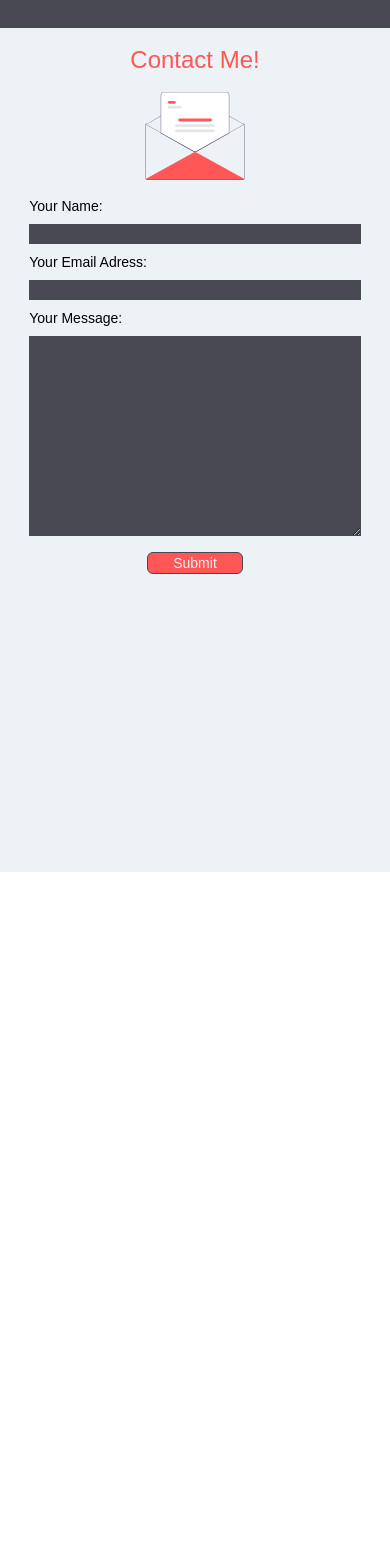
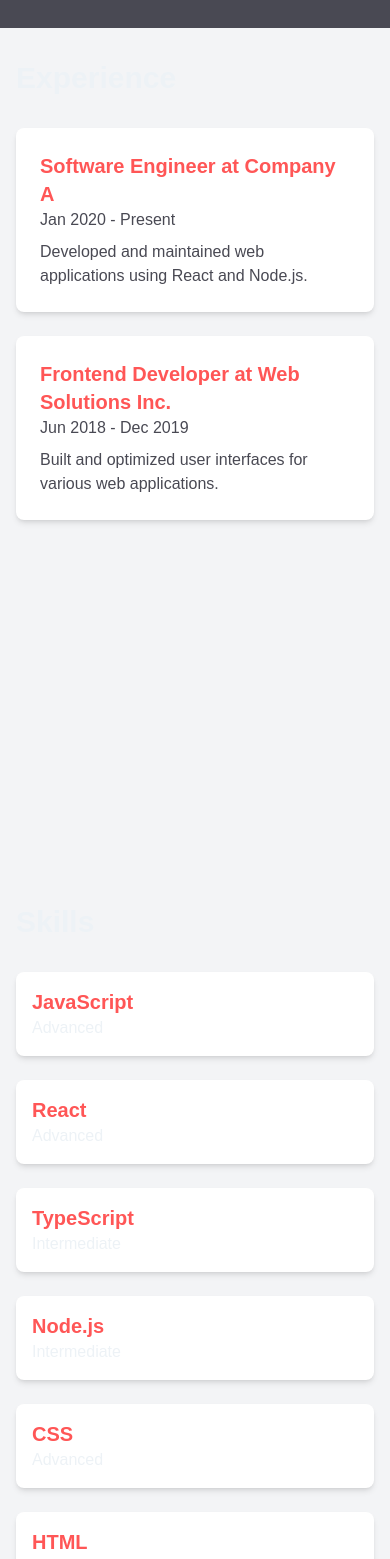
Before and after one commit to NahlBee97/nahalil_porto_next, a Next.js app: page / in a window 390 px wide. Shown: the part 1660-3219 px from the top of the page. Before the commit the page ends 2532 px from the top, so only its background shows below. Built offline with nearby package versions, Linux system fonts and the light colour scheme; a web font is replaced by a local one.

Commit message:
added porto, skill and exp page

```diff
--- a/src/app/page.tsx
+++ b/src/app/page.tsx
@@ -1,6 +1,9 @@
 import NavBar from "@/components/navbar";
 import Home from "@/pages/home";
 import About from "@/pages/about";
+import Portfolio from "@/pages/porto";
+import Experience from "@/pages/exp";
+import Skills from "@/pages/skills";
 import Contact from "@/pages/contact";
 
 
@@ -10,6 +13,9 @@ export default function mainPage() {
       <NavBar/>
       <Home/>
       <About/>
+      <Experience/>
+      <Skills/>
+      <Portfolio/>
       <Contact/>
     </div>
   )
--- a/src/components/navbar/index.tsx
+++ b/src/components/navbar/index.tsx
@@ -1,27 +1,31 @@
 "use client";
 
 import Link from "next/link";
-import { useState } from "react";
+import { useState, useMemo } from "react";
 
 export default function Navbar() {
-    const [isClick, setisClick] = useState<boolean>(false);
+    const [isClicked, setIsClicked] = useState<boolean>(false);
 
     const toggleNavbar = (): void => {
-        setisClick(!isClick);
+        setIsClicked(prevState => !prevState);
     };
 
-    const links = [
+    const closeNavbar = (): void => {
+        setIsClicked(false);
+    };
+
+    const links = useMemo(() => [
         {name:"Home",url:"#home"},
         {name:"About",url:"#about"},
         {name:"Experience",url:"#experience"},
         {name:"Skills",url:"#skills"},
-        {name:"Portofolio",url:"#portofolio"},
+        {name:"Portfolio",url:"#portfolio"},
         {name:"Contact",url:"#contact"},
-    ];
+    ], []);
 
 
     return (
-        <nav className="bg-mycolor4 fixed top-0 w-[100vw] z-50">
+        <nav className="bg-mycolor4 fixed top-0 w-full z-50">
             <div className="max-w-7xl mx-auto px-4 sm:px-6 lg:px-8">
                 <div className="flex items-center justify-between h-16">
                     <div className="flex items-center">
@@ -33,14 +37,18 @@ export default function Navbar() {
                     </div>
                     <div className="hidden md:block">
                         <div className="ml-4 flex items-center space-x-4">
-                            {links.map((el) => (
-                                <a key={el.name} className="text-mycolor2 hover:bg-mycolor2 hover:text-mycolor4 rounded-lg p-2" href={el.url}>{el.name}</a>
+                            {links.map(({ name, url }) => (
+                                <a key={name} className="text-mycolor2 hover:bg-mycolor2 hover:text-mycolor4 rounded-lg p-2" href={url}>{name}</a>
                             ))}
                         </div>
                     </div>
                     <div className="md:hidden flex items-center">
-                        <button className="inline-flex items-center justify-center p-2 rounded-md text-white focus:outline-none focus:ring-2 focus:ring-inset focus:ring-white" onClick={toggleNavbar}>
-                            {isClick ?
+                        <button
+                            className="inline-flex items-center justify-center p-2 rounded-md text-white focus:outline-none focus:ring-2 focus:ring-inset focus:ring-white"
+                            onClick={toggleNavbar}
+                            aria-label="Toggle navigation"
+                        >
+                            {isClicked ?
                                 <svg  className="h-6 w-6" xmlns="http://www.w3.org/2000/svg" fill="none" viewBox="0 0 24 24" stroke="currentColor" >
                                     <path strokeLinecap="round" strokeLinejoin="round" strokeWidth={2} d="M6 18L18 6M6 6l12 12"/>
                                 </svg> :
@@ -51,11 +59,11 @@ export default function Navbar() {
                     </div>
                 </div>
             </div>
-            {isClick && (
+            {isClicked && (
                 <div className="md:hidden">
                     <div className="px-2 pt-2 pb-3 space-y-1">
-                        {links.map((el) => (
-                            <Link key={el.name} className="block ml-4 w-28 text-mycolor2 hover:bg-mycolor2 hover:text-mycolor4 rounded-lg p-2" href={el.url}>{el.name}</Link>
+                        {links.map(({ name, url }) => (
+                            <Link key={name} className="block ml-4 w-28 text-mycolor2 hover:bg-mycolor2 hover:text-mycolor4 rounded-lg p-2" href={url} onClick={closeNavbar}>{name}</Link>
                         ))}
                     </div>
                 </div>
--- /dev/null
+++ b/src/pages/exp/index.tsx
@@ -0,0 +1,41 @@
+interface IExp {
+  company: string;
+  role: string;
+  duration: string;
+  description: string;
+}
+
+const experiences: IExp[] = [
+  {
+    company: "Company A",
+    role: "Software Engineer",
+    duration: "Jan 2020 - Present",
+    description: "Developed and maintained web applications using React and Node.js.",
+  },
+  {
+    company: "Web Solutions Inc.",
+    role: "Frontend Developer",
+    duration: "Jun 2018 - Dec 2019",
+    description: "Built and optimized user interfaces for various web applications.",
+  },
+  // Add more experiences as needed
+];
+
+export default function Experience() {
+  return (
+    <div id="experience" className="bg-gray-100 min-h-screen">
+      <div className="max-w-7xl mx-auto px-4 sm:px-6 lg:px-8 py-8">
+        <h2 className="text-3xl font-bold text-mycolor2 mb-8">Experience</h2>
+        <div className="space-y-6">
+          {experiences.map(({ company, role, duration, description }) => (
+            <div key={company} className="bg-white shadow-md rounded-lg p-6 mb-4">
+              <h3 className="text-xl font-semibold text-mycolor1">{role} at {company}</h3>
+              <p className="text-mycolor4">{duration}</p>
+              <p className="mt-2 text-mycolor4">{description}</p>
+            </div>
+          ))}
+        </div>
+      </div>
+    </div>
+  );
+}
--- /dev/null
+++ b/src/pages/porto/index.tsx
@@ -0,0 +1,45 @@
+interface IProject {
+  title: string;
+  description: string;
+  link: string;
+}
+
+const projects: IProject[] = [
+  {
+    title: "Project One",
+    description: "A web application built with React and Node.js.",
+    link: "https://project-one.example.com",
+  },
+  {
+    title: "Project Two",
+    description: "A mobile app developed using React Native.",
+    link: "https://project-two.example.com",
+  },
+  {
+    title: "Project Three",
+    description: "A data visualization tool using D3.js.",
+    link: "https://project-three.example.com",
+  },
+  // Add more projects as needed
+];
+
+export default function Portfolio() {
+  return (
+    <div className="bg-gray-100 min-h-screen py-8">
+      <div className="max-w-7xl mx-auto px-4 sm:px-6 lg:px-8">
+        <h2 className="text-3xl font-bold text-mycolor2 mb-8">Portfolio</h2>
+        <div className="grid grid-cols-1 sm:grid-cols-2 md:grid-cols-3 gap-6">
+          {projects.map(({ title, description, link }) => (
+            <div key={title} className="bg-white p-4 rounded-lg shadow-md">
+              <h3 className="text-xl font-semibold text-mycolor1">{title}</h3>
+              <p className="text-mycolor2 mb-4">{description}</p>
+              <a href={link} className="text-mycolor2 hover:bg-mycolor2 hover:text-mycolor4 rounded-lg p-2" target="_blank" rel="noopener noreferrer">
+                View Project
+              </a>
+            </div>
+          ))}
+        </div>
+      </div>
+    </div>
+  );
+};
--- /dev/null
+++ b/src/pages/skills/index.tsx
@@ -0,0 +1,32 @@
+interface ISkill {
+  name: string;
+  level: string;
+}
+
+const skills: ISkill[] = [
+  { name: "JavaScript", level: "Advanced" },
+  { name: "React", level: "Advanced" },
+  { name: "TypeScript", level: "Intermediate" },
+  { name: "Node.js", level: "Intermediate" },
+  { name: "CSS", level: "Advanced" },
+  { name: "HTML", level: "Advanced" },
+  // Add more skills as needed
+];
+
+export default function Skills() {
+  return (
+    <div className="bg-gray-100 min-h-screen py-8">
+      <div className="max-w-7xl mx-auto px-4 sm:px-6 lg:px-8">
+        <h2 className="text-3xl font-bold text-mycolor2 mb-8">Skills</h2>
+        <div className="grid grid-cols-1 sm:grid-cols-2 md:grid-cols-3 gap-6">
+          {skills.map(({ name, level }) => (
+            <div key={name} className="bg-white p-4 rounded-lg shadow-md">
+              <h3 className="text-xl font-semibold text-mycolor1">{name}</h3>
+              <p className="text-mycolor2">{level}</p>
+            </div>
+          ))}
+        </div>
+      </div>
+    </div>
+  );
+};
```
Also changed, not shown: 1 other file (tests, documents, lock files or other folders).
